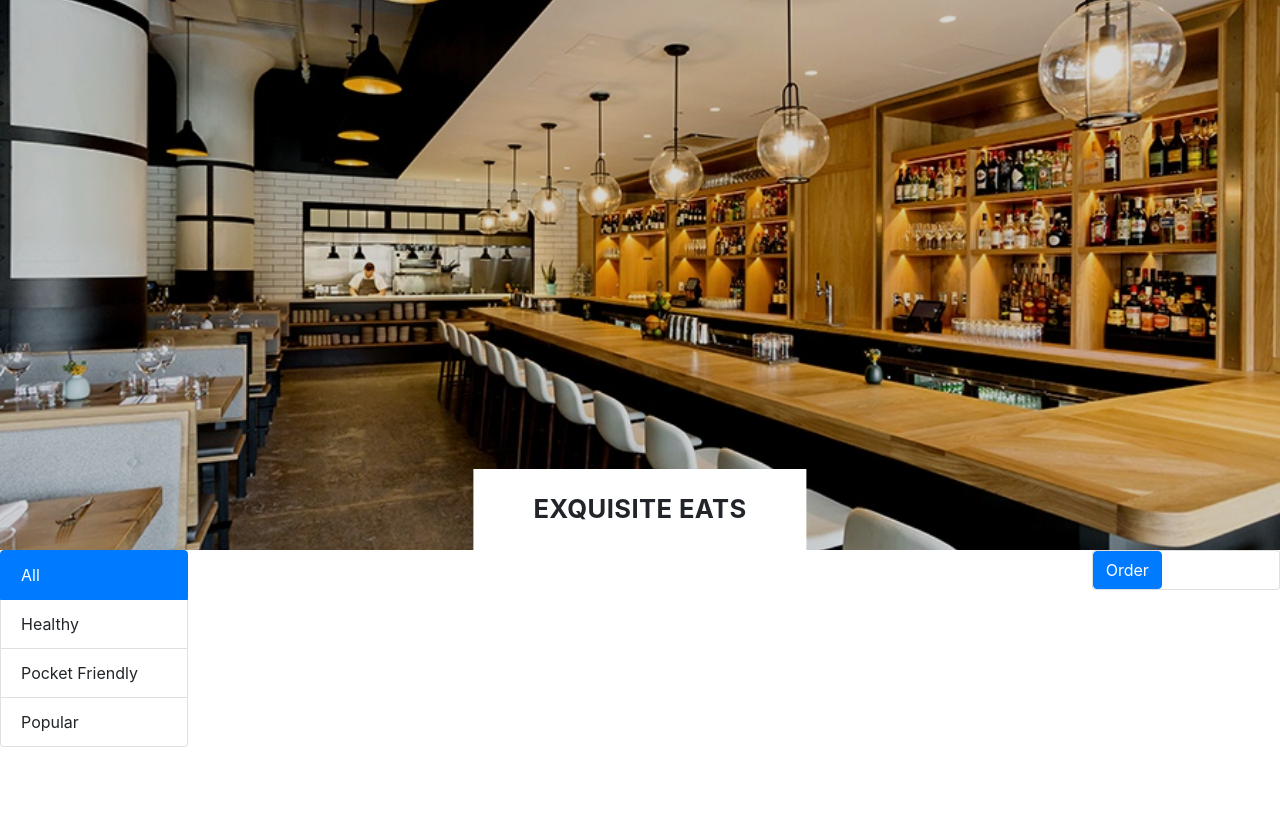
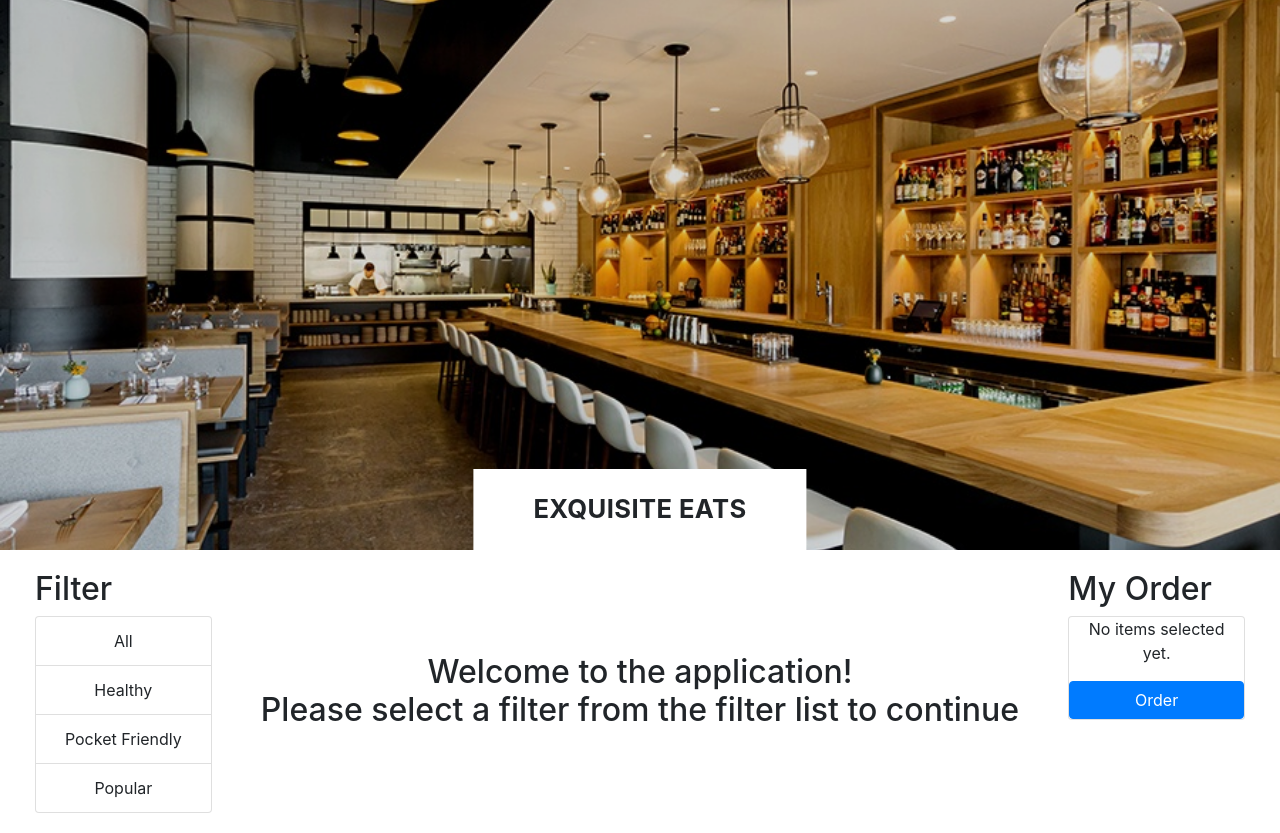
Before and after one commit to Shadowslayer97/Exquisite-Eats-Front, an Angular app: page / in a window 1280 px wide. Before the commit the page ends 800 px from the top, so only its background shows below. Built offline with nearby package versions, Linux system fonts and the light colour scheme.

Commit message:
fix:ui and toast

```diff
--- a/src/app/app.component.css
+++ b/src/app/app.component.css
@@ -0,0 +1,5 @@
+
+.app-content {
+  margin:10px;
+  padding: 10px;
+}
--- a/src/app/app.component.html
+++ b/src/app/app.component.html
@@ -1,12 +1,14 @@
 <!--The content below is only a placeholder and can be replaced.-->
-<div class="row">
-  <div class="col-sm-2">
+<div class="row app-content">
+  <div class="col-sm-2 text-center">
+    <h2 style="text-align:left;">Filter</h2>
     <app-filter-list></app-filter-list>
   </div>
-  <div class="col-sm-8">
+  <div class="col-sm-8 text-center">
     <app-dish-list></app-dish-list>
   </div>
-  <div class="col-sm-2">
+  <div class="col-sm-2 text-center">
+    <h2 style="text-align:left;">My Order</h2>
     <app-order></app-order>
   </div>
 
--- a/src/app/dish-list/dish-list.component.css
+++ b/src/app/dish-list/dish-list.component.css
@@ -33,6 +33,10 @@
   background-color: red;
   color: #fff;
 }
+
+.welcome-text {
+  margin-top:10%;
+}
 /* div {
   width: 60px;
   height: 45px;
--- a/src/app/dish-list/dish-list.component.html
+++ b/src/app/dish-list/dish-list.component.html
@@ -1,4 +1,7 @@
 <div class="row">
+  <div class="col-sm-12 welcome-text text-center" *ngIf="dishList.length==0">
+    <h2>Welcome to the application! <br/> Please select a filter from the filter list to continue</h2>
+  </div>
   <div class="col-sm-6" *ngFor="let dish of dishList">
     <div class="card dish-item">
       <div class="dish-image">
--- a/src/app/dish-list/dish-list.component.ts
+++ b/src/app/dish-list/dish-list.component.ts
@@ -11,7 +11,7 @@ import { Subscription } from 'rxjs/Subscription';
 export class DishListComponent implements OnInit {
 
   private dishUrl: string = "/api/dishes";
-  private dishList: any;
+  private dishList: any = [];
   private subscriber: Subscription;
 
   @Input() chosenFilter: any = {};
--- a/src/app/filter-list/filter-list.component.ts
+++ b/src/app/filter-list/filter-list.component.ts
@@ -8,7 +8,7 @@ import { SharedService } from '../shared.service'
 })
 export class FilterListComponent implements OnInit {
 
-  selectedFilterId:number = 1;
+  selectedFilterId:number;
   // Filter dict according to sequelize models
   filterList:any = [
     {id:1, name:"All", filter:1},
@@ -20,8 +20,7 @@ export class FilterListComponent implements OnInit {
   constructor(private _sharedService: SharedService) { }
 
   ngOnInit() {
-    //To get all dishes at page load
-    this._sharedService.updateFilter(1);
+    this.onFilterSelected(0);
   }
 
   onFilterSelected(chosenFilter:any) {
--- a/src/app/order/order.component.css
+++ b/src/app/order/order.component.css
@@ -2,3 +2,53 @@
 .order-list {
   width:100%;
 }
+
+.order-item {
+  margin:10px;
+}
+
+.order-btn {
+  width:100%;
+}
+
+#snackbar {
+  visibility: hidden; /* Hidden by default. Visible on click */
+  min-width: 250px; /* Set a default minimum width */
+  margin-left: -125px; /* Divide value of min-width by 2 */
+  background-color: #333; /* Black background color */
+  color: #fff; /* White text color */
+  text-align: center; /* Centered text */
+  border-radius: 2px; /* Rounded borders */
+  padding: 16px; /* Padding */
+  position: fixed; /* Sit on top of the screen */
+  z-index: 1; /* Add a z-index if needed */
+  left: 50%; /* Center the snackbar */
+  bottom: 30px; /* 30px from the bottom */
+}
+
+#snackbar.showToast {
+    visibility: visible;
+    -webkit-animation: fadein 0.5s, fadeout 0.5s 2.5s;
+    animation: fadein 0.5s, fadeout 0.5s 2.5s;
+    z-index: 10000;
+}
+
+@-webkit-keyframes fadein {
+    from {bottom: 0; opacity: 0;}
+    to {bottom: 30px; opacity: 1;}
+}
+
+@keyframes fadein {
+    from {bottom: 0; opacity: 0;}
+    to {bottom: 30px; opacity: 1;}
+}
+
+@-webkit-keyframes fadeout {
+    from {bottom: 30px; opacity: 1;}
+    to {bottom: 0; opacity: 0;}
+}
+
+@keyframes fadeout {
+    from {bottom: 30px; opacity: 1;}
+    to {bottom: 0; opacity: 0;}
+}
--- a/src/app/order/order.component.html
+++ b/src/app/order/order.component.html
@@ -1,5 +1,8 @@
-<div class="card order-list">
-  <div class="row" *ngFor="let dish of orderList; let i=index">
+<div class="card text-center">
+  <div class="col-sm-12" *ngIf="orderList.length==0">
+    <p>No items selected yet.</p>
+  </div>
+  <div class="row order-item" *ngFor="let dish of orderList; let i=index">
     <div class="col-sm-6">
       {{dish.name}}
     </div>
@@ -15,6 +18,8 @@
     </div>
   </div>
   <div class="order-btn">
-    <button type="button" class="btn btn-primary" (click)="placeOrder()" name="button"> Order </button>
+    <button type="button" class="btn btn-primary order-btn" (click)="placeOrder()" name="button"> Order </button>
+  </div>
+  <div id="snackbar">
   </div>
 </div>
--- a/src/app/order/order.component.ts
+++ b/src/app/order/order.component.ts
@@ -36,11 +36,13 @@ export class OrderComponent implements OnInit {
     this.orderListUrl = this.orderListUrl + currentUserId;
     this._exquisiteSvc.postRequest(this.orderListUrl,postOrder).subscribe(data => {
       //Open success model
+      this.createToast("Order placed!","green");
+    },err => {
+      this.createToast("Order could'nt be placed","red");
     })
   }
 
   incrementQuantity(index:number) {
-    console.log(index);
     this.orderList[index].quantity += 1;
   }
 
@@ -49,4 +51,14 @@ export class OrderComponent implements OnInit {
     return "1";
   }
 
+  createToast(message:string, backgroundColor:string) {
+    let snackbar = document.getElementById("snackbar");
+    snackbar.className = "showToast";
+    snackbar.style.background = backgroundColor || "#000";
+    snackbar.innerHTML = message;
+    setTimeout(() => {
+      snackbar.className = snackbar.className.replace("showToast", "");
+    }, 3000);
+  }
+
 }
```
